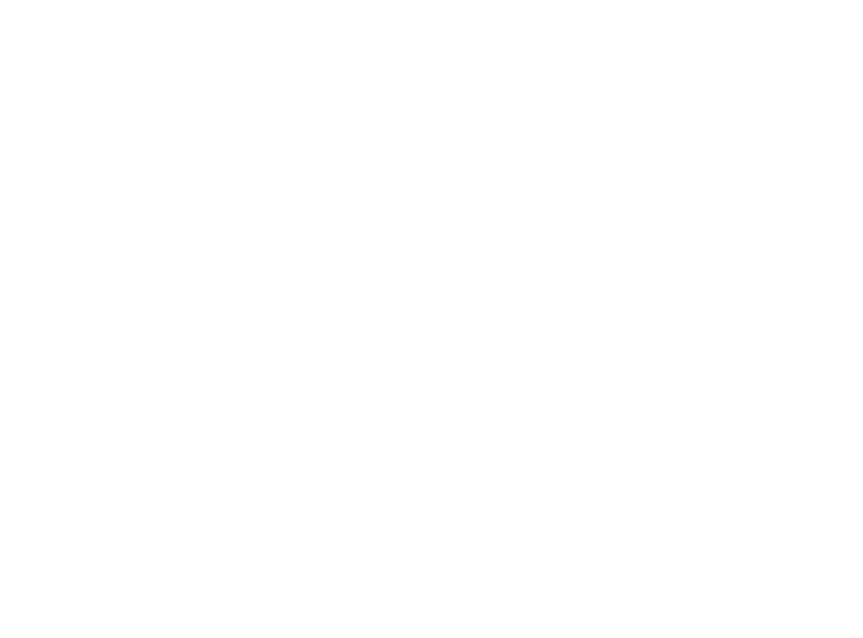
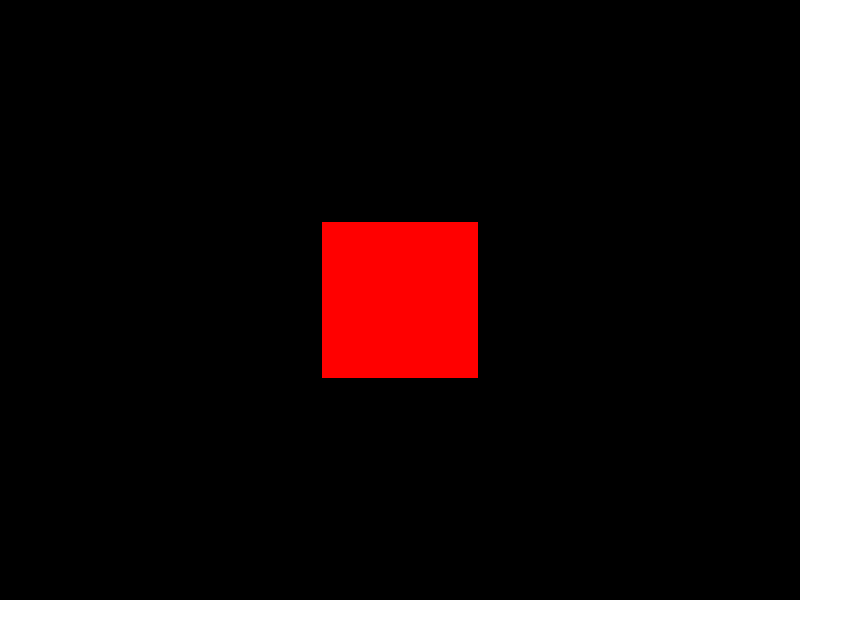
Before and after one commit to letconstvar/Three.js-Journey-monorep, a website built with Vite: page packages/05-transform-objects/index.html in a window 1280 px wide. Shown: the whole page, without its empty margins (0-863 px from the left). Built offline with nearby package versions, Linux system fonts and the light colour scheme.

Commit message:
feat: 05-transform-objects

```diff
--- a/packages/05-transform-objects/index.html
+++ b/packages/05-transform-objects/index.html
@@ -1,10 +1,16 @@
-<!DOCTYPE html>
+<!doctype html>
 <html lang="en">
   <head>
-    <meta charset="UTF-8">
-    <link rel="icon" href="/favicon.ico">
-    <meta name="viewport" content="width=device-width, initial-scale=1.0">
+    <meta charset="UTF-8" />
+    <link rel="icon" href="/favicon.ico" />
+    <meta name="viewport" content="width=device-width, initial-scale=1.0" />
     <title>Vite App</title>
+    <style>
+      * {
+        padding: 0;
+        margin: 0;
+      }
+    </style>
   </head>
   <body>
     <canvas id="app"></canvas>
--- a/packages/05-transform-objects/main.ts
+++ b/packages/05-transform-objects/main.ts
@@ -1 +1,26 @@
 import * as THREE from 'three'
+
+const size = {
+  width: 800,
+  height: 600
+}
+
+const scene = new THREE.Scene()
+
+const camera = new THREE.PerspectiveCamera(75, size.width / size.height)
+scene.add(camera)
+camera.position.z = 3
+
+const geometry = new THREE.BoxGeometry(1, 1, 1)
+const material = new THREE.MeshBasicMaterial({ color: 0xff0000 })
+const cube = new THREE.Mesh(geometry, material)
+scene.add(cube)
+// console.log(cube.position.length()) // 物体中心到原点的距离
+// console.log(cube.position.distanceTo(new THREE.Vector3(0, 1, 0))) // 物体中心到指定点的距离
+// cube.rotation.reorder('YXZ') // 重排旋转顺序
+
+const renderer = new THREE.WebGLRenderer({
+  canvas: document.querySelector('#app')
+})
+renderer.setSize(size.width, size.height)
+renderer.render(scene, camera)
```
Also changed, not shown: packages/00-base-template/index.html (+6 -0 lines).
